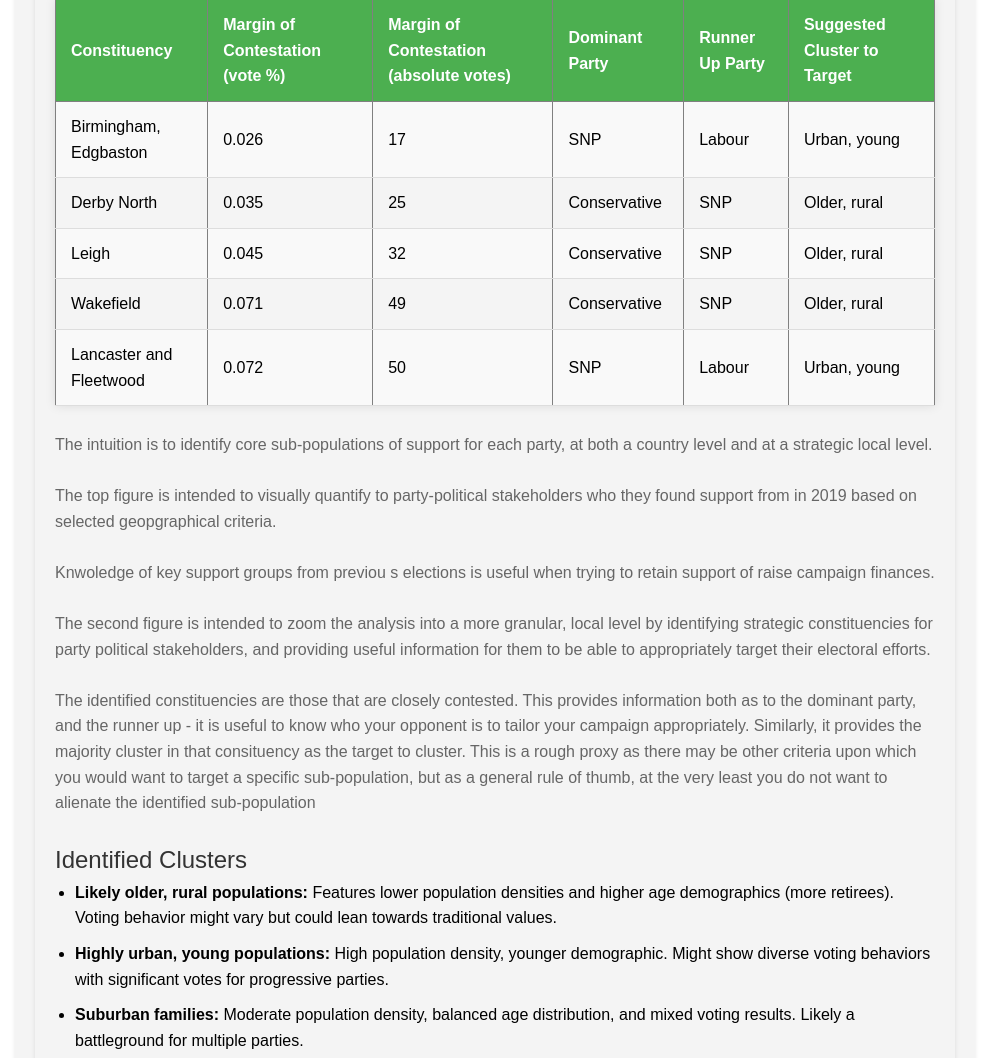
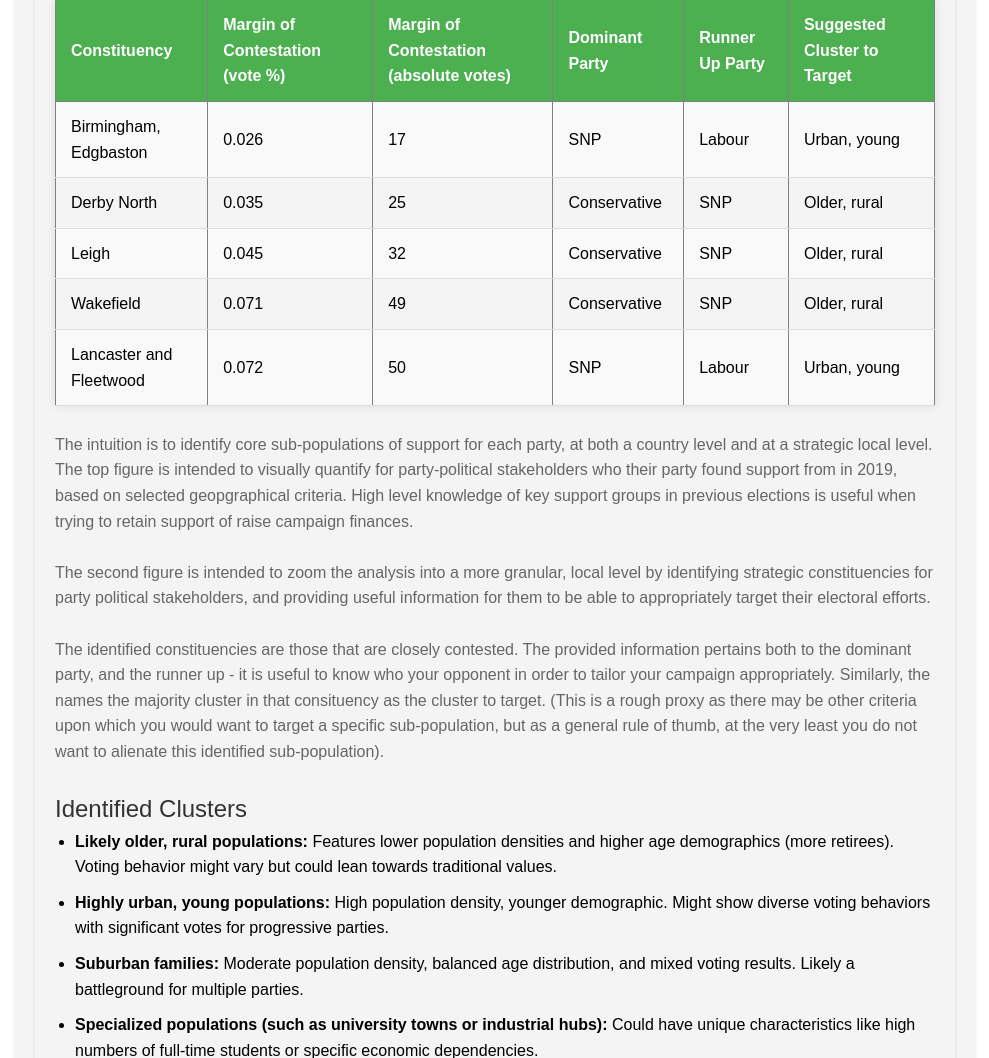
Before and after one commit to lenafm/my_flask_app, a Flask app: page /cluster_analysis_1 in a window 1280 px wide. Shown: the part 1177-2235 px from the top of the page, without its empty margins (145-1134 px from the left). Run offline with Flask 3, Linux system fonts and the light colour scheme; data comes from the database, SQL or seed files in the repository; both versions use the stored data as it was after the commit; some libraries are stand-ins or nearby versions.

Commit message:
spelling errors

```diff
--- a/flaskapp/templates/cluster1.html
+++ b/flaskapp/templates/cluster1.html
@@ -67,28 +67,26 @@
         </div>
         <br>
         <p>
-            The intuition is to identify core sub-populations of support for each party, at both a country level and at a strategic local level.
-        </p>
+            The intuition is to identify core sub-populations of support for each party,
+            at both a country level and at a strategic local level.
+            The top figure is intended to visually quantify for party-political stakeholders who
+            their party found support from in 2019, based on selected geopgraphical criteria.
+            High level knowledge of key support groups in previous elections is useful when trying
+            to retain support of raise campaign finances.        </p>
         <br>
         <p>
-            The top figure is intended to visually quantify to party-political stakeholders who they found support from in 2019 based on selected geopgraphical criteria.
-        </p>
+            The second figure is intended to zoom the analysis into a more granular,
+            local level by identifying strategic constituencies for party political stakeholders,
+            and providing useful information for them to be able to appropriately target their
+            electoral efforts.        </p>
         <br>
         <p>
-            Knwoledge of key support groups from previou s elections is useful when trying to retain support of raise campaign finances.
-        </p>
-        <br>
-        <p>
-            The second figure is intended to zoom the analysis into a more granular, local level by identifying strategic constituencies for party political stakeholders,
-            and providing useful information for them to be able to appropriately target their electoral efforts.
-        </p>
-        <br>
-        <p>
-            The identified constituencies are those that are closely contested. This provides information both as to the dominant party, and the runner up
-            - it is useful to know who your opponent is to tailor your campaign appropriately. Similarly, it provides the majority cluster in that consituency as the target to cluster.
-            This is a rough proxy as there may be other criteria upon which you would want to target a specific sub-population, but as a general rule of thumb, at the very least you do not want to alienate the
-            identified sub-population
-        </p>
+            The identified constituencies are those that are closely contested. The provided information pertains both to
+             the dominant party, and the runner up - it is useful to know who your opponent in order to tailor your campaign
+             appropriately. Similarly, the names the majority cluster in that consituency as the cluster to target.
+             (This is a rough proxy as there may be other criteria upon which you would want to target a specific sub-population,
+             but as a general rule of thumb, at the very least you do not want to alienate this identified sub-population).        </p>
+
         <br>
     </div>
     <div class="sidebar">
```
Also changed, not shown: flaskapp/routes.py (+0 -24 lines), flaskapp/templates/cluster2.html (+15 -14 lines), instance/site.db.
